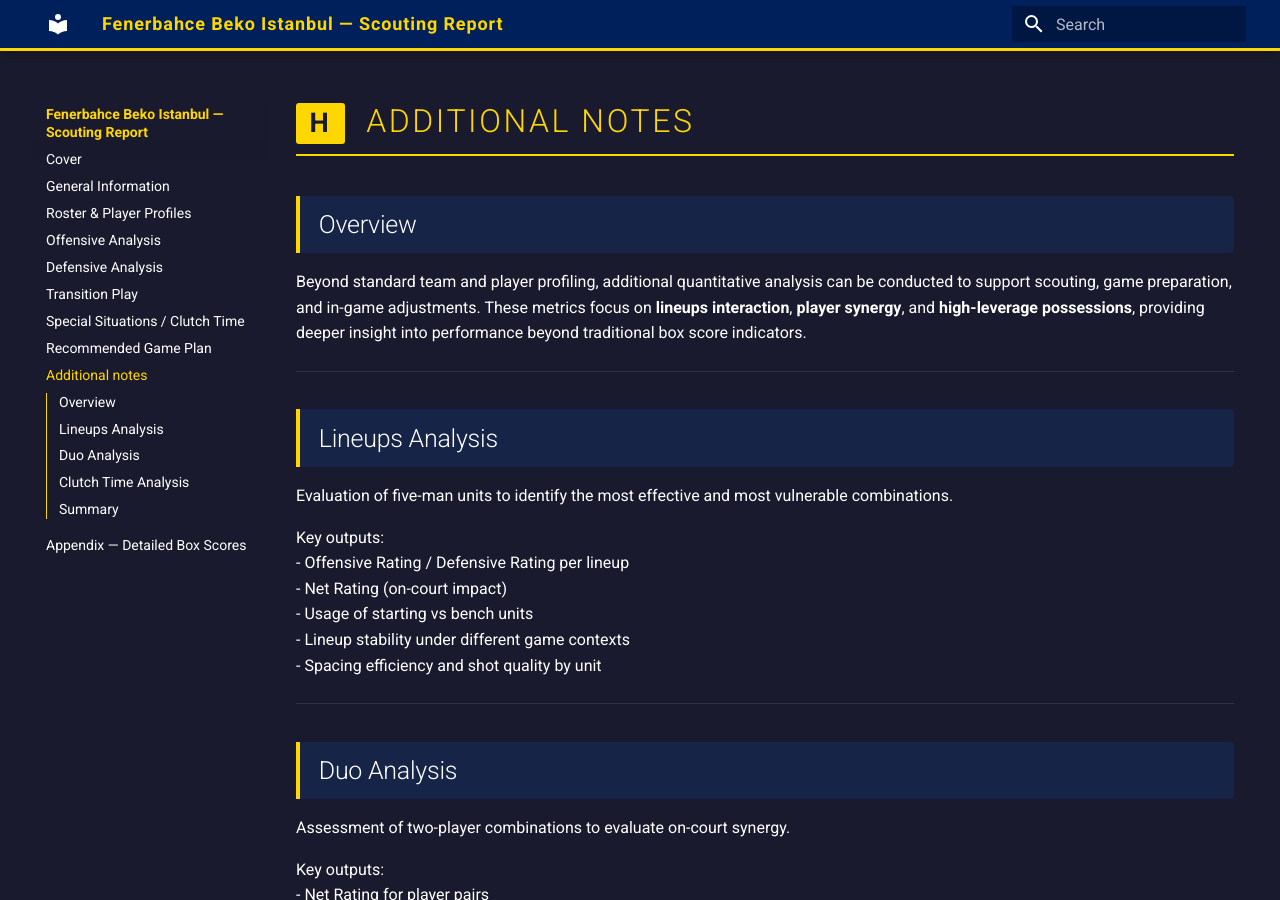
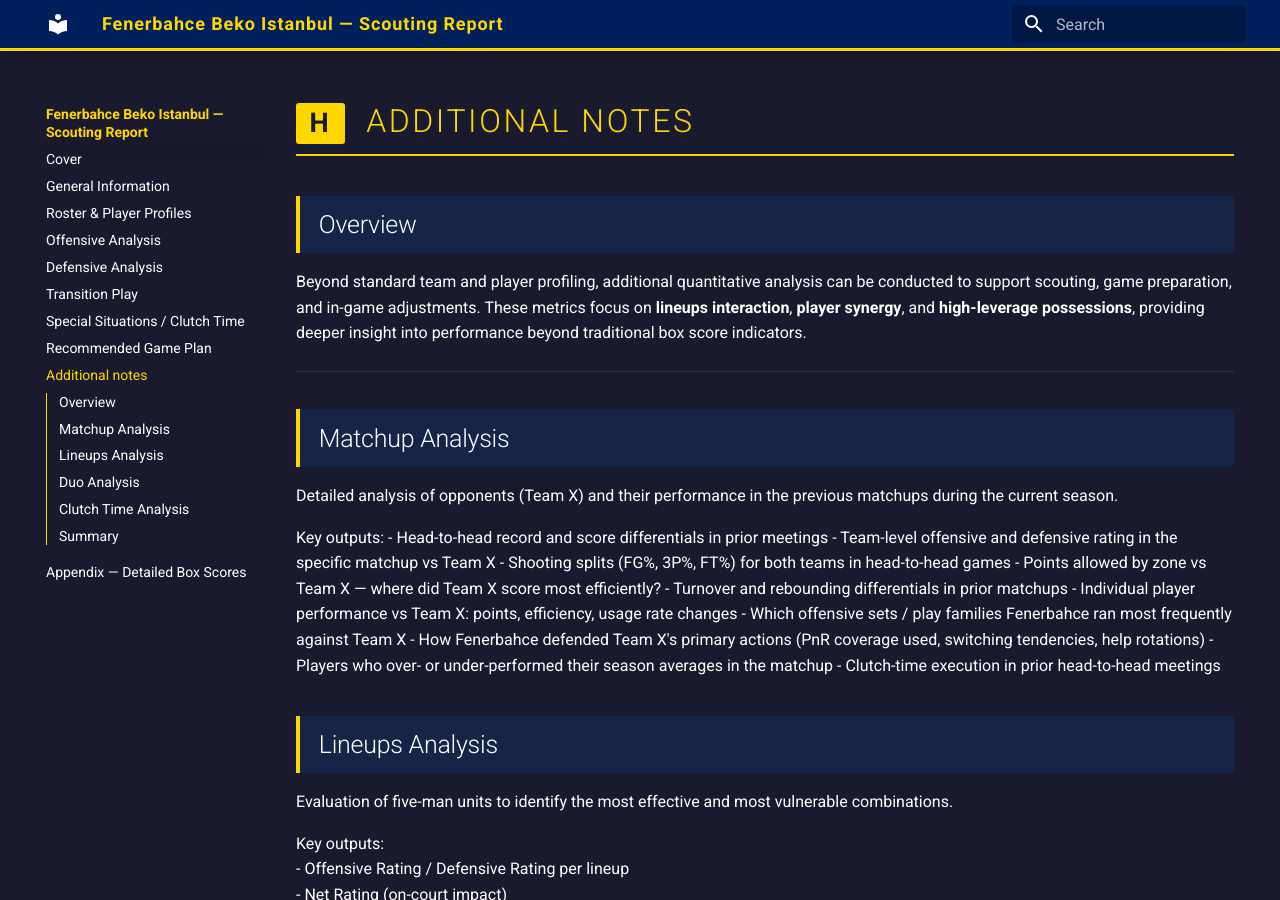
Before and after one commit to martinig94/basketball_analytics, an MkDocs documentation site: the page built from docs/section-h-additional_notes.md, in a window 1280 px wide and 900 px high. Built offline with MkDocs 1.6.1 and Material for MkDocs 9.7.7, drawn with Linux system fonts in a browser that asks for light colours.

Commit message:
Improve text

```diff
--- a/docs/section-h-additional_notes.md
+++ b/docs/section-h-additional_notes.md
@@ -5,6 +5,20 @@
 Beyond standard team and player profiling, additional quantitative analysis can be conducted to support scouting, game preparation, and in-game adjustments. These metrics focus on **lineups interaction**, **player synergy**, and **high-leverage possessions**, providing deeper insight into performance beyond traditional box score indicators.
 
 ---
+## Matchup Analysis
+Detailed analysis of opponents (Team X) and their performance in the previous matchups during the current season.
+
+Key outputs:
+- Head-to-head record and score differentials in prior meetings
+- Team-level offensive and defensive rating in the specific matchup vs Team X
+- Shooting splits (FG%, 3P%, FT%) for both teams in head-to-head games
+- Points allowed by zone vs Team X — where did Team X score most efficiently?
+- Turnover and rebounding differentials in prior matchups
+- Individual player performance vs Team X: points, efficiency, usage rate changes
+- Which offensive sets / play families Fenerbahce ran most frequently against Team X
+- How Fenerbahce defended Team X's primary actions (PnR coverage used, switching tendencies, help rotations)
+- Players who over- or under-performed their season averages in the matchup
+- Clutch-time execution in prior head-to-head meetings
 
 ## Lineups Analysis
 
```
Also changed, not shown: docs/section-c-offensive-analysis.md (+1 -1 lines), docs/section-f-special-situations.md (+1 -1 lines).
